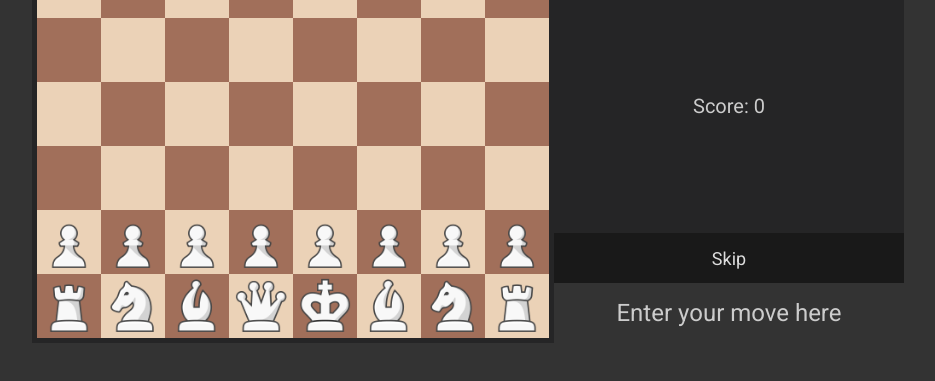
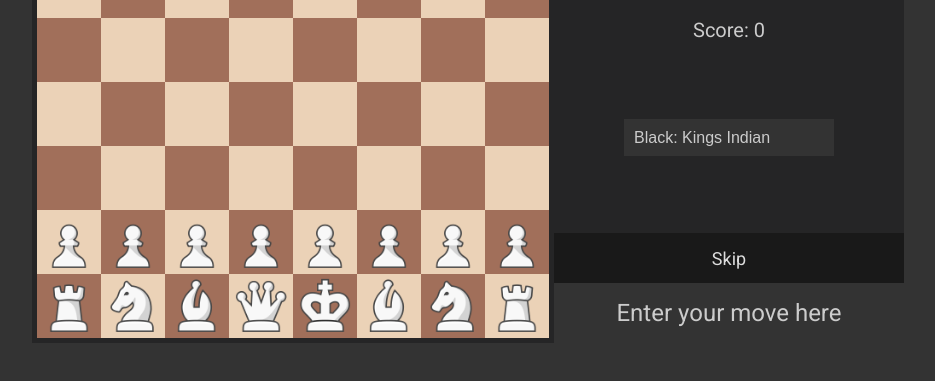
Before and after one commit to fqhd/WebChess, a website built with webpack: page openings/index.html in a window 1280 px wide. Shown: the part 349-730 px from the top of the page, without its empty margins (172-1107 px from the left). Built offline with nearby package versions, Linux system fonts and the light colour scheme.

Commit message:
feat: openings selection

```diff
--- a/openings/index.html
+++ b/openings/index.html
@@ -20,6 +20,12 @@
 				<div id="details" class="details">
 					<h1>Black to move</h1>
 					<p>Score: 0</p>
+					<select>
+						<option value="kingsindian">Black: Kings Indian</option>
+						<option value="frenchdefense">Black: French Defense</option>
+						<option value="maxlange">White: Max Lange Attack</option>
+						<option value="queensgambit">White: Queens Gambit</option>
+					</select>
 				</div>
 				<div class="buttons">
 					<button id="skip-button">Skip</button>
--- a/openings/style.css
+++ b/openings/style.css
@@ -11,6 +11,23 @@ body {
 	flex-flow: column nowrap;
 	width: 100vw;
 	height: 100vh;
+}
+
+select {
+	width: 60%;
+	margin-left: auto;
+	margin-right: auto;
+
+	padding: 10px;
+	font-size: 1em;
+	border: none;
+	background-color: #333;
+	color: #ccc;
+	appearance: none;
+	-webkit-appearance: none;
+	-moz-appearance: none;
+	cursor: pointer;
+	outline: none;
 }
 
 nav {
--- a/src/openings.js
+++ b/src/openings.js
@@ -18,7 +18,6 @@ let invert = false;
 const moveAudio = new Audio('../res/move.mp3');
 const captureAudio = new Audio('../res/capture.mp3');
 const checkAudio = new Audio('../res/check.mp3');
-
 
 const pieceImages = {}
 function loadImage(path) {
@@ -121,10 +120,15 @@ async function playMove(move) {
 	drawPieces();
 }
 
+function loadNextPosition() {
+	// Loads a random opening position onto the board
+}
+
 async function main() {
 	await loadPieces();
 	drawBoard();
 	drawPieces();
+	loadNextPosition();
 }
 
 main();
```
